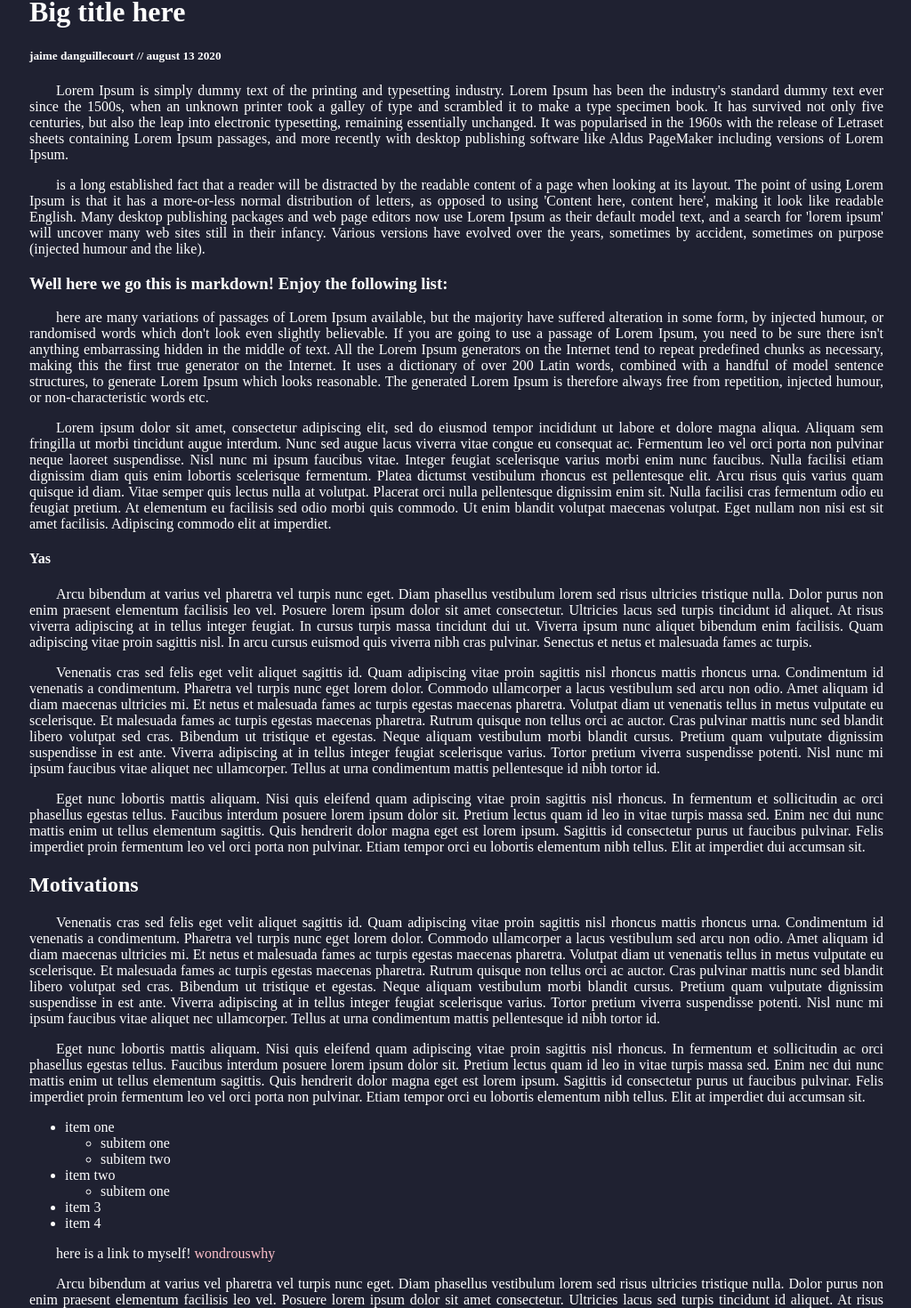
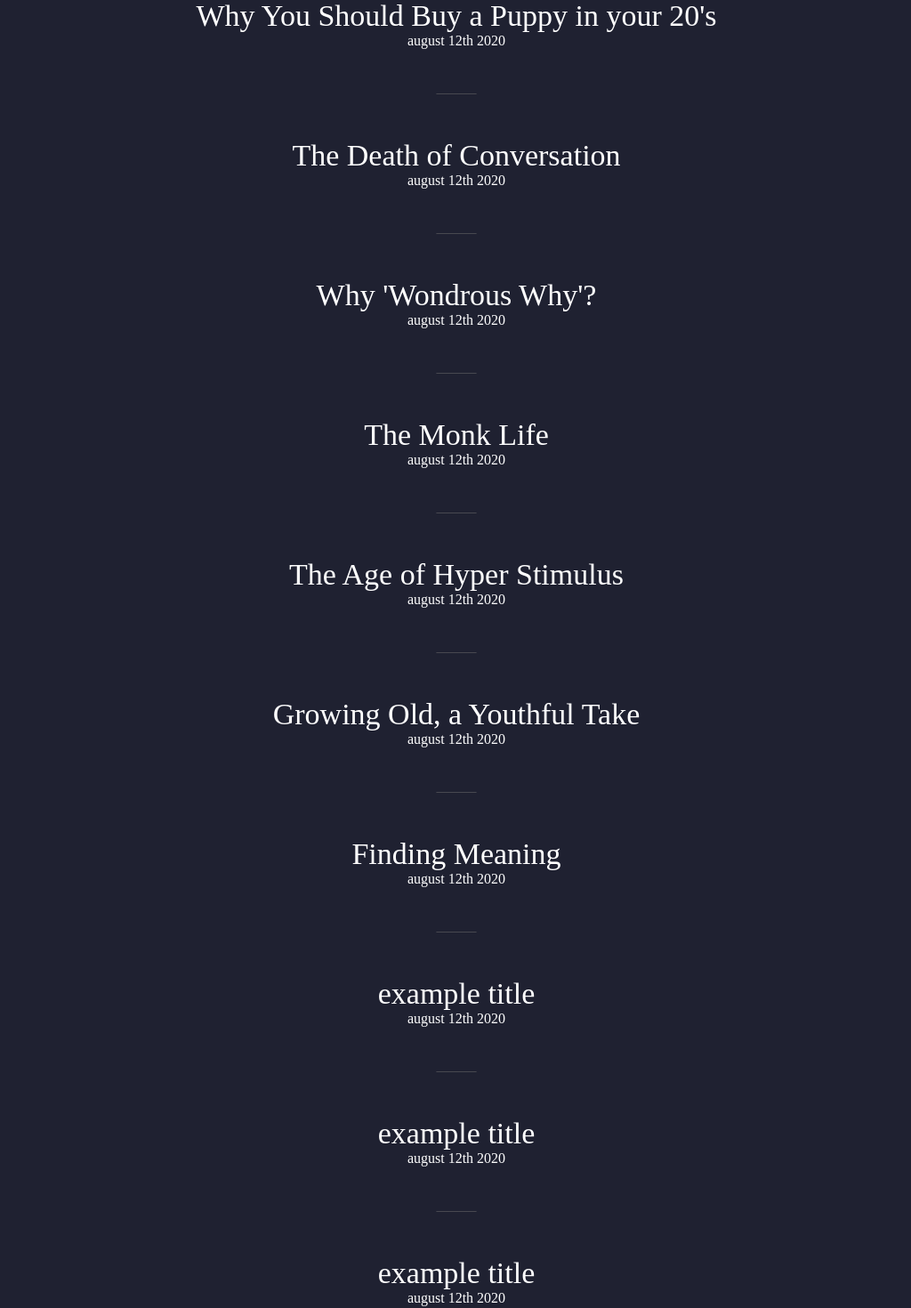
Before and after one commit to jangui/wondrous-why-blog, a React (Create React App) app in the folder web/: page / in a window 1280 px wide. Shown: the part 101-1571 px from the top of the page at 89% size, without its empty margins (127-1151 px from the left). Built offline with nearby package versions, Linux system fonts and the light colour scheme; the HTML template or start-up script is replaced by a standard one.

Commit message:
more stlying and fixed http to https redirect issue

```diff
--- a/web/src/App.js
+++ b/web/src/App.js
@@ -1,13 +1,12 @@
 import React from 'react';
-import { BrowserRouter as Router } from 'react-router-dom';
-import { Route } from 'react-router-dom';
-//import Blog from './Blog';
-import BlogPost from './Blog';
+import { BrowserRouter as Router, Route } from 'react-router-dom';
+import { Blog, BlogPost } from './Blog';
 
 function App() {
   return (
     <Router>
-      <Route path="/" component={ BlogPost }/>
+      <Route exact path="/" component={ Blog }/>
+      <Route path="/post/:title" component={ BlogPost }/>
     </Router>
   );
 }
--- a/web/src/Blog/Blog.js
+++ b/web/src/Blog/Blog.js
@@ -1,6 +1,6 @@
 import { withStyles } from '@material-ui/core';
 import React, { Component } from 'react';
-import Navbar from './Navbar';
+import Navbar from '../Navbar';
 import BlogFeed from './BlogFeed';
 
 const styles = theme => ({
--- a/web/src/Blog/BlogFeed.js
+++ b/web/src/Blog/BlogFeed.js
@@ -1,6 +1,6 @@
 import { withStyles } from '@material-ui/core';
 import React, { Component } from 'react';
-import BlogPostFeed from './BlogPostFeed';
+import BlogPostPreview from './BlogPostPreview';
 
 const styles = theme => ({
   feed: {
@@ -18,13 +18,19 @@ class BlogFeed extends Component {
     const { classes } = this.props;
     return (
       <div className={classes.feed}>
-        <BlogPostFeed />
-        <BlogPostFeed />
-        <BlogPostFeed />
-        <BlogPostFeed />
-        <BlogPostFeed />
-        <BlogPostFeed />
-        <BlogPostFeed />
+        <BlogPostPreview title="Why You Should Buy a Puppy in your 20's" date="august 12th 2020"/>
+        <BlogPostPreview title="The Death of Conversation" date="august 12th 2020"/>
+        <BlogPostPreview title="Why 'Wondrous Why'?" date="august 12th 2020"/>
+        <BlogPostPreview title="The Monk Life" date="august 12th 2020"/>
+        <BlogPostPreview title="The Age of Hyper Stimulus" date="august 12th 2020"/>
+        <BlogPostPreview title="Growing Old, a Youthful Take" date="august 12th 2020"/>
+        <BlogPostPreview title="Finding Meaning" date="august 12th 2020"/>
+        <BlogPostPreview title="example title" date="august 12th 2020"/>
+        <BlogPostPreview title="example title" date="august 12th 2020"/>
+        <BlogPostPreview title="example title" date="august 12th 2020"/>
+        <BlogPostPreview title="example title" date="august 12th 2020"/>
+        <BlogPostPreview title="example title" date="august 12th 2020"/>
+        <BlogPostPreview title="example title" date="august 12th 2020"/>
       </div>
     );
   }
--- a/web/src/Blog/BlogPost.js
+++ b/web/src/Blog/BlogPost.js
@@ -1,6 +1,6 @@
 import { withStyles } from '@material-ui/core';
 import React, { Component } from 'react';
-import Navbar from './Navbar';
+import Navbar from '../Navbar';
 import MarkDown from './MarkDown';
 
 const styles = theme => ({
--- a/web/src/Blog/BlogPostFeed.js
+++ b/web/src/Blog/BlogPostPreview.js
@@ -1,7 +1,6 @@
-import React from 'react';
+import React, { Component } from 'react';
 import { withStyles } from '@material-ui/core';
 import { Link } from 'react-router-dom';
-import { Route } from 'react-router-dom';
 
 const styles = theme => ({
   post: {
@@ -12,14 +11,17 @@ const styles = theme => ({
   title: {
     'textDecorationLine': 'none',
     'font-family': "'Sanchez'",
+    "fontSize": "34px",
+    "text-align": "center",
     'color': '#ffffff',
-    "fontSize": "34px",
+    "&:hover": {
+      "color": 'purple',
+    },
   },
   date: {
     'textDecorationLine': 'none',
     'font-family': "'Sanchez'",
-    'color': '#ffffff',
-    "fontSize": "16",
+    "fontSize": "16px",
   },
   divider: {
     'textDecorationLine': 'none',
@@ -38,17 +40,27 @@ const styles = theme => ({
   },
 });
 
-function BlogPostFeed(props) {
-  const { classes } = props;
-  return (
+class BlogPostPreview extends Component {
+  constructor(props) {
+    super(props);
+
+    this.state = { title: '', date: '', tags: []};
+  }
+
+  render() {
+    const { classes } = this.props;
+    return (
     <div className={classes.post}>
-      <Link className={classes.title} to="/blogpost"> Title of Blog Post </Link>
-      <div className={classes.date}> August 12 2020 </div>
+      <Link className={classes.title} to="/post">
+        { this.props.title }
+        <div className={classes.date}> { this.props.date } </div>
+      </Link>
       <div className={classes.spacer1}></div>
       <div className={classes.divider}> _________ </div>
       <div className={classes.spacer2}></div>
     </div>
-  );
+    );
+  }
 }
 
-export default withStyles(styles)(BlogPostFeed);
+export default withStyles(styles)(BlogPostPreview);
--- a/web/src/Blog/MarkDown.js
+++ b/web/src/Blog/MarkDown.js
@@ -85,7 +85,7 @@ class MarkDown extends Component {
   constructor(props) {
     super(props);
 
-    this.state = { markdown: null };
+    this.state = { markdown: null, title: ''};
   }
 
   componentWillMount() {
--- a/web/src/Blog/index.js
+++ b/web/src/Blog/index.js
@@ -1,4 +1,2 @@
-import Blog from './Blog'
-import BlogPost from './BlogPost'
-
-export default BlogPost;
+export { default as Blog } from './Blog'
+export { default as BlogPost } from './BlogPost'
```
Also changed, not shown: web/src/Navbar.js (renamed from web/src/Blog/Navbar.js), 1 other file (tests, documents, lock files or other folders).
